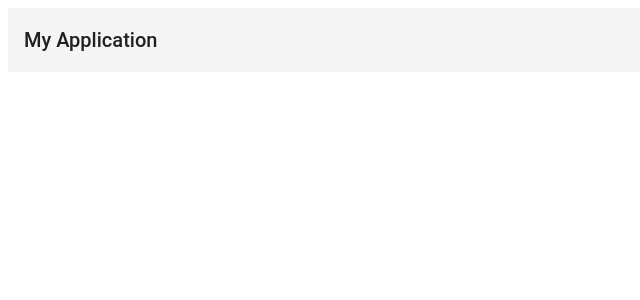
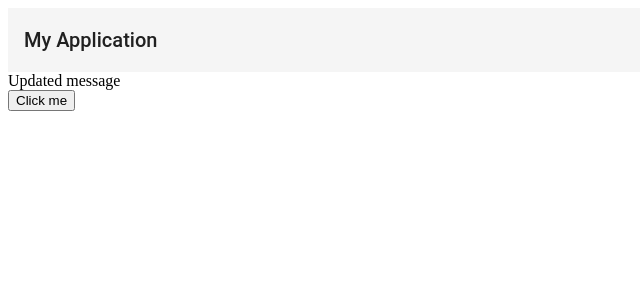
Before and after one commit to PierceMor/animal-shelter-adoption, an Angular app: page / in a window 1280 px wide. Shown: the top 300 px of the page, without its empty margins (0-640 px from the left). Built offline with nearby package versions, Linux system fonts and the light colour scheme.

Commit message:
added landing page component

```diff
--- a/src/app/app.component.html
+++ b/src/app/app.component.html
@@ -1 +1,2 @@
 <app-navbar></app-navbar>
+<app-landing-page></app-landing-page>
--- a/src/app/app.module.ts
+++ b/src/app/app.module.ts
@@ -6,11 +6,13 @@ import { MatToolbarModule } from '@angular/material/toolbar';
 
 import { AppComponent } from './app.component';
 import { NavbarComponent } from './components/navbar/navbar.component';
+import { LandingPageComponent } from './components/landing-page/landing-page.component';
 
 @NgModule({
   declarations: [
     AppComponent,
     NavbarComponent,
+    LandingPageComponent,
   ],
   imports: [
     BrowserModule,
--- /dev/null
+++ b/src/app/components/landing-page/landing-page.component.html
@@ -0,0 +1,7 @@
+<div>
+  {{ exampleMessage }}
+</div>
+
+<div>
+  <button (click)="exampleMessage = 'Button clicked'"> Click me </button>
+</div>
--- /dev/null
+++ b/src/app/components/landing-page/landing-page.component.ts
@@ -0,0 +1,18 @@
+import { Component, OnInit } from '@angular/core';
+
+@Component({
+  selector: 'app-landing-page',
+  templateUrl: './landing-page.component.html',
+  styleUrls: ['./landing-page.component.css']
+})
+export class LandingPageComponent implements OnInit {
+
+  exampleMessage = 'Test Messgae';
+
+  constructor() { }
+
+  ngOnInit() {
+    setTimeout(() => this.exampleMessage = 'Updated message', 5000);
+  }
+
+}
```
Also changed, not shown: src/app/components/landing-page/landing-page.component.css (added), 1 other file (tests, documents, lock files or other folders).
